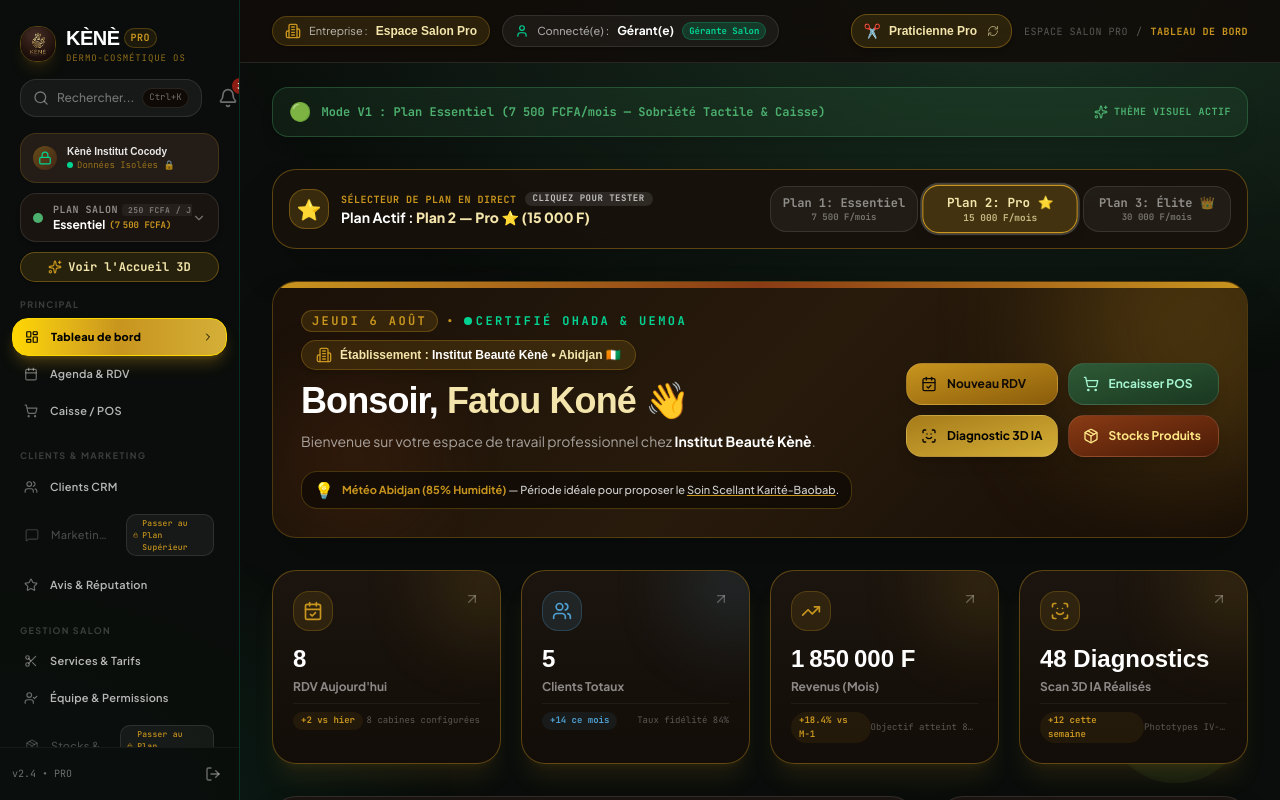
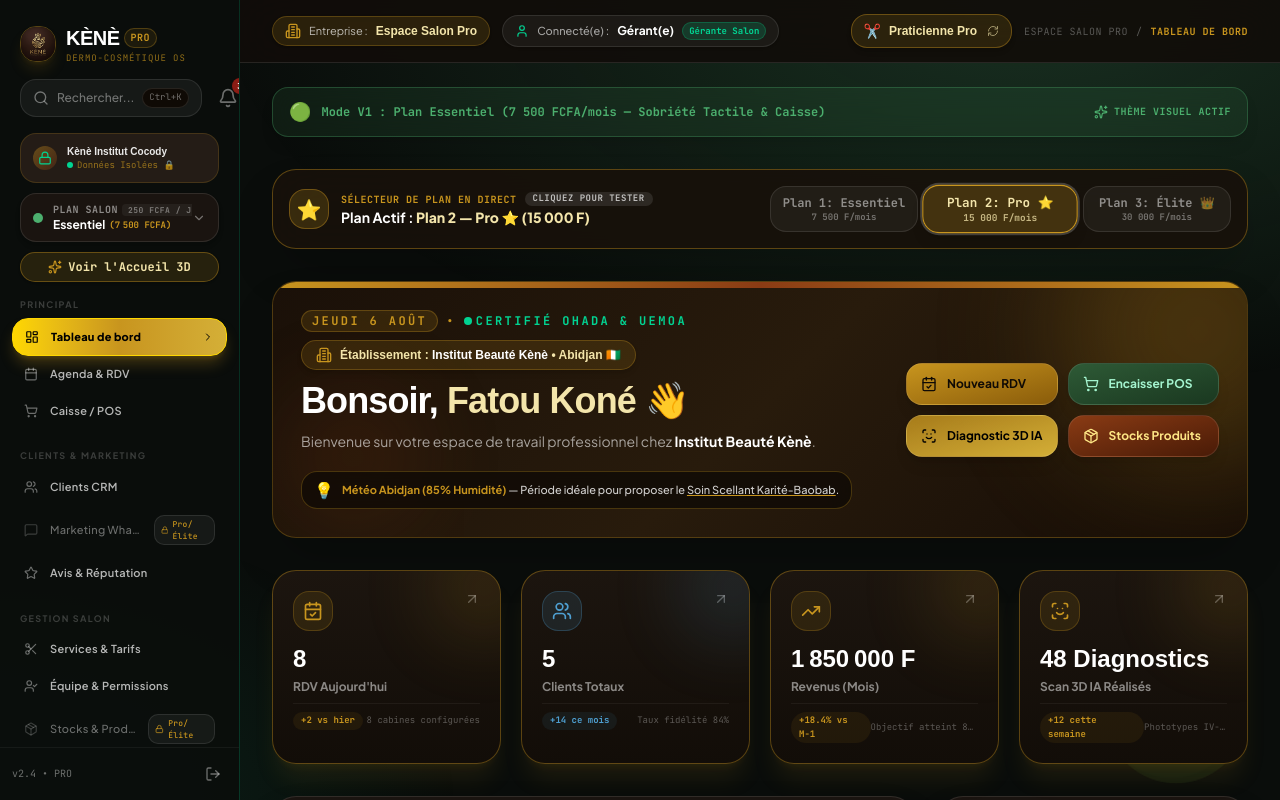
Before and after one commit to Fenezara/kene-os, a Next.js app: page /dashboard in a window 1280 px wide. Shown: the top 800 px of the page. Built offline with nearby package versions, Linux system fonts and the light colour scheme; a web font is replaced by a local one.

Commit message:
fix(navigation): ensure all sidebar links navigate smoothly without click interception

```diff
--- a/src/app/(pro)/layout.tsx
+++ b/src/app/(pro)/layout.tsx
@@ -121,41 +121,24 @@ function SidebarContent({ pathname, onNavigate }: { pathname: string; onNavigate
                   const isAllowed = allowedModules.includes(item.id)
                   const Icon = item.icon
 
-                  if (!isAllowed) {
-                    return (
-                      <div
-                        key={item.href}
-                        onClick={() => {
-                          toast({
-                            title: `🔒 Module "${item.name}" Verrouillé`,
-                            description: `Le module "${item.name}" nécessite la mise à niveau vers un plan supérieur.`,
-                            variant: "destructive"
-                          });
-                        }}
-                        className="flex items-center gap-3 px-3 py-2 rounded-xl text-[11px] tracking-wide transition-all duration-200 cursor-pointer text-white/25 hover:text-white/40 hover:bg-white/5 font-medium border border-transparent"
-                        title={`Module ${item.name} verrouillé en Plan ${activePlan.toUpperCase()}`}
-                      >
-                        <Icon className="w-3.5 h-3.5 shrink-0 text-white/20" />
-                        <span className="truncate">{item.name}</span>
-                        <div className="ml-auto flex items-center gap-1 bg-white/5 border border-white/10 px-1.5 py-0.5 rounded-md text-[8px] font-mono text-[#C8951E]">
-                          <Lock className="w-2.5 h-2.5" />
-                          <span>Passer au Plan Supérieur</span>
-                        </div>
-                      </div>
-                    );
-                  }
-
                   return (
                     <Link key={item.href} href={item.href} onClick={onNavigate}>
                       <div className={`flex items-center gap-3 px-3 py-2.5 rounded-xl text-[11px] tracking-wide transition-all duration-200 cursor-pointer ${
                         isActive
                           ? 'bg-gradient-to-r from-[#FFD700] via-[#C8951E] to-[#D4AF37] text-black font-black shadow-lg shadow-[#C8951E]/30 border border-[#FFD700]'
-                          : 'text-white/70 hover:text-white hover:bg-white/10 font-semibold'
+                          : isAllowed
+                          ? 'text-white/70 hover:text-white hover:bg-white/10 font-semibold'
+                          : 'text-white/40 hover:text-white hover:bg-white/10 font-medium'
                       }`}>
-                        <Icon className={`w-3.5 h-3.5 shrink-0 ${isActive ? 'text-black font-bold' : 'text-white/40'}`} />
+                        <Icon className={`w-3.5 h-3.5 shrink-0 ${isActive ? 'text-black font-bold' : isAllowed ? 'text-white/40' : 'text-white/20'}`} />
                         <span className={`truncate ${isActive ? 'text-black font-black' : ''}`}>{item.name}</span>
-                        {isActive && (
+                        {isActive ? (
                           <ChevronRight className="w-3 h-3 ml-auto text-black font-bold shrink-0" />
+                        ) : !isAllowed && (
+                          <div className="ml-auto flex items-center gap-1 bg-white/5 border border-white/10 px-1.5 py-0.5 rounded-md text-[8px] font-mono text-[#C8951E]">
+                            <Lock className="w-2.5 h-2.5" />
+                            <span>Pro/Élite</span>
+                          </div>
                         )}
                       </div>
                     </Link>
```
